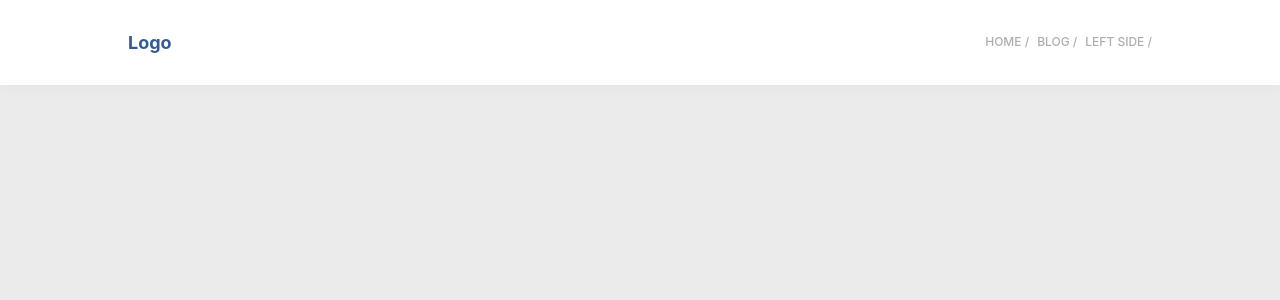
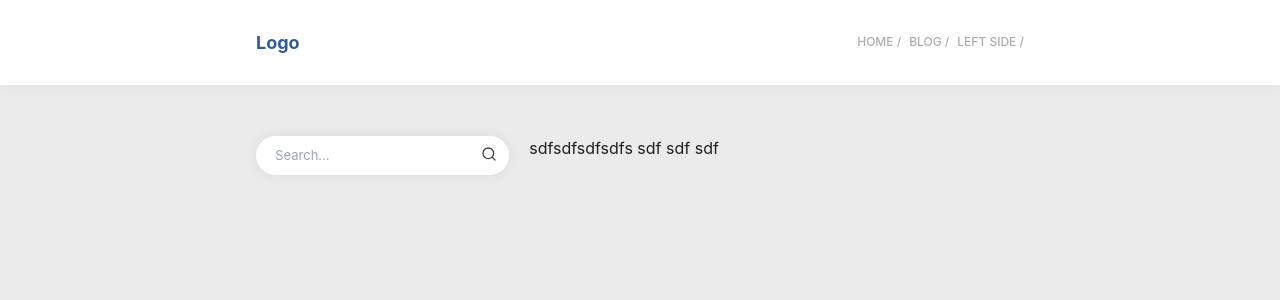
Before and after one commit to Artymiik/web.money_for_student, a React (Vite) app: page / in a window 1280 px wide. Shown: the top 300 px of the page. Built offline with nearby package versions, Linux system fonts and the light colour scheme.

Commit message:
added security police

```diff
--- a/package.json
+++ b/package.json
@@ -13,6 +13,8 @@
     "deploy": "gh-pages -d dist"
   },
   "dependencies": {
+    "lucide-react": "^0.474.0",
+    "monye_for_student": "file:",
     "react": "^18.3.1",
     "react-dom": "^18.3.1",
     "react-router-dom": "^7.1.3"
--- a/src/components/Header.tsx
+++ b/src/components/Header.tsx
@@ -4,12 +4,14 @@ interface Props {
 
 const Header = ({ navigation }: Props) => {
     return (
-        <div className="flex items-center justify-between px-[10vw] py-[1.8rem] bg-[#fff]" style={{ boxShadow: '0 0 17px 0 rgba(0, 0, 0, 0.04)' }}>
-            <div className="font-bold text-[#003180] opacity-[0.8] text-[18px] hover:opacity-[0.6] cursor-pointer transition">Logo</div>
-            <div className="flex items-center">
-                {navigation.map((item, index) => (
-                    <p key={index} className="ml-2 text-[12px] text-[#999] opacity-[0.8] hover:opacity-[1] hover:text-[#777] font-medium uppercase cursor-pointer">{item} /</p>
-                ))}
+        <div className="fixed top-0 w-screen">
+            <div className="flex items-center justify-between px-[20vw] py-[1.8rem] bg-[#fff]" style={{ boxShadow: '0 0 17px 0 rgba(0, 0, 0, 0.04)' }}>
+                <div className="font-bold text-[#003180] opacity-[0.8] text-[18px] hover:opacity-[0.6] cursor-pointer transition">Logo</div>
+                <div className="flex items-center">
+                    {navigation.map((item, index) => (
+                        <p key={index} className="ml-2 text-[12px] text-[#999] opacity-[0.8] hover:opacity-[1] hover:text-[#777] font-medium uppercase cursor-pointer">{item} /</p>
+                    ))}
+                </div>
             </div>
         </div>
     )
--- /dev/null
+++ b/src/components/ui/LeftPanel.tsx
@@ -0,0 +1,16 @@
+import { Search } from "lucide-react"
+
+const LeftPanel = () => {
+    return (
+        <>
+            <div className="flex flex-col min-w-[15vw]">
+                <div className="relative">
+                    <input type="text" placeholder="Search..." />
+                    <Search size={16} color="#444" className="absolute right-3 top-[0.6rem]" />
+                </div>
+            </div>
+        </>
+    )
+}
+
+export default LeftPanel
--- a/src/index.css
+++ b/src/index.css
@@ -70,3 +70,13 @@ button {
 button:hover {
   background: var(--color-primary-darken1);
 }
+
+input {
+  width: 100%;
+  background: #fff;
+  border-radius: 3rem;
+  padding: 0.6rem 2rem 0.6rem 1.2rem;
+  font-size: 13px;
+  outline: none;
+  box-shadow: 0 0 13px 0 rgba(0, 0, 0, 0.07);
+}
--- a/src/views/Home.tsx
+++ b/src/views/Home.tsx
@@ -1,9 +1,18 @@
 import Header from "@/components/Header"
+import LeftPanel from "@/components/ui/LeftPanel"
 
 const Home = () => {
     return (
         <>
             <Header navigation={["home", "blog", 'left side']} />
+
+            <div className="flex gap-5 mt-[8.5rem] mx-[20vw]">
+                <LeftPanel />
+
+                <div>
+                    <p>sdfsdfsdfsdfs sdf sdf sdf</p>
+                </div>
+            </div>
         </>
     )
 }
```
Also changed, not shown: 2 other files (tests, documents, lock files or other folders).
